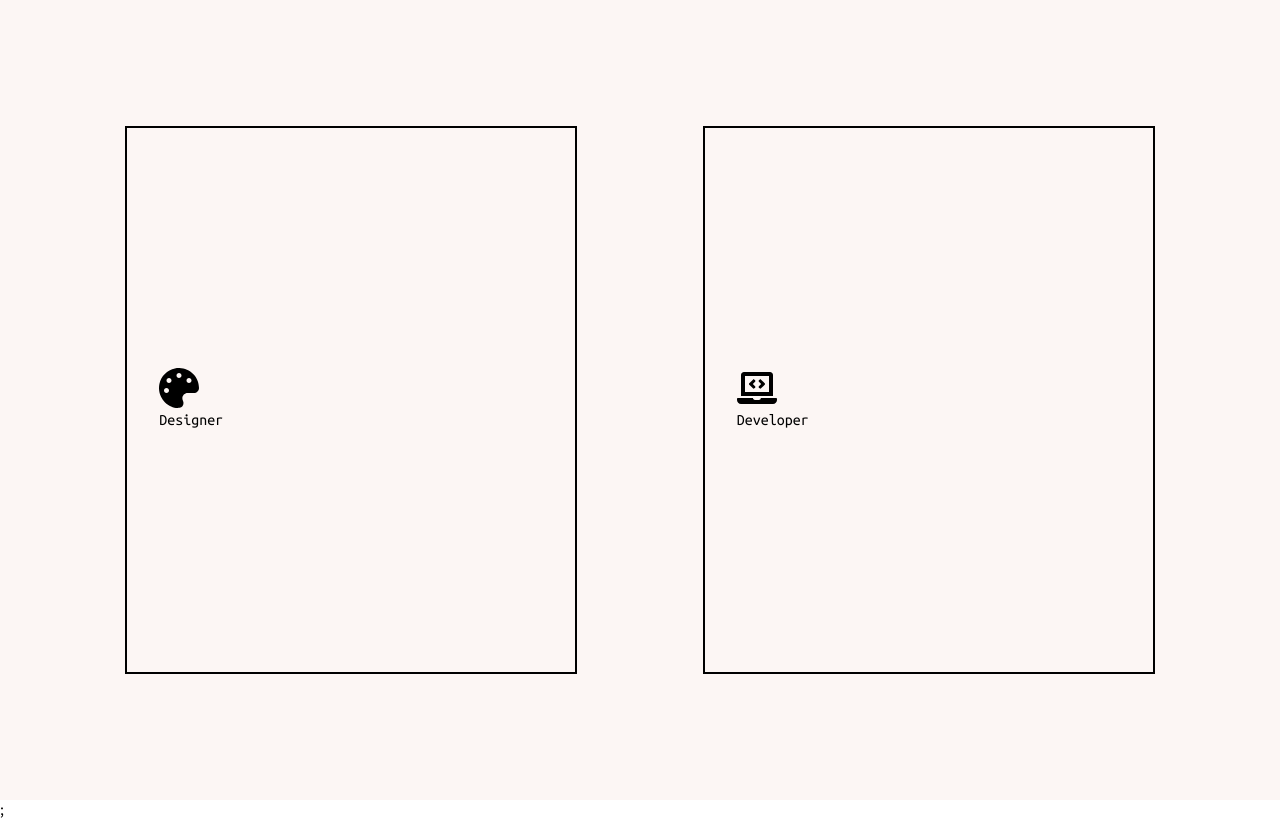
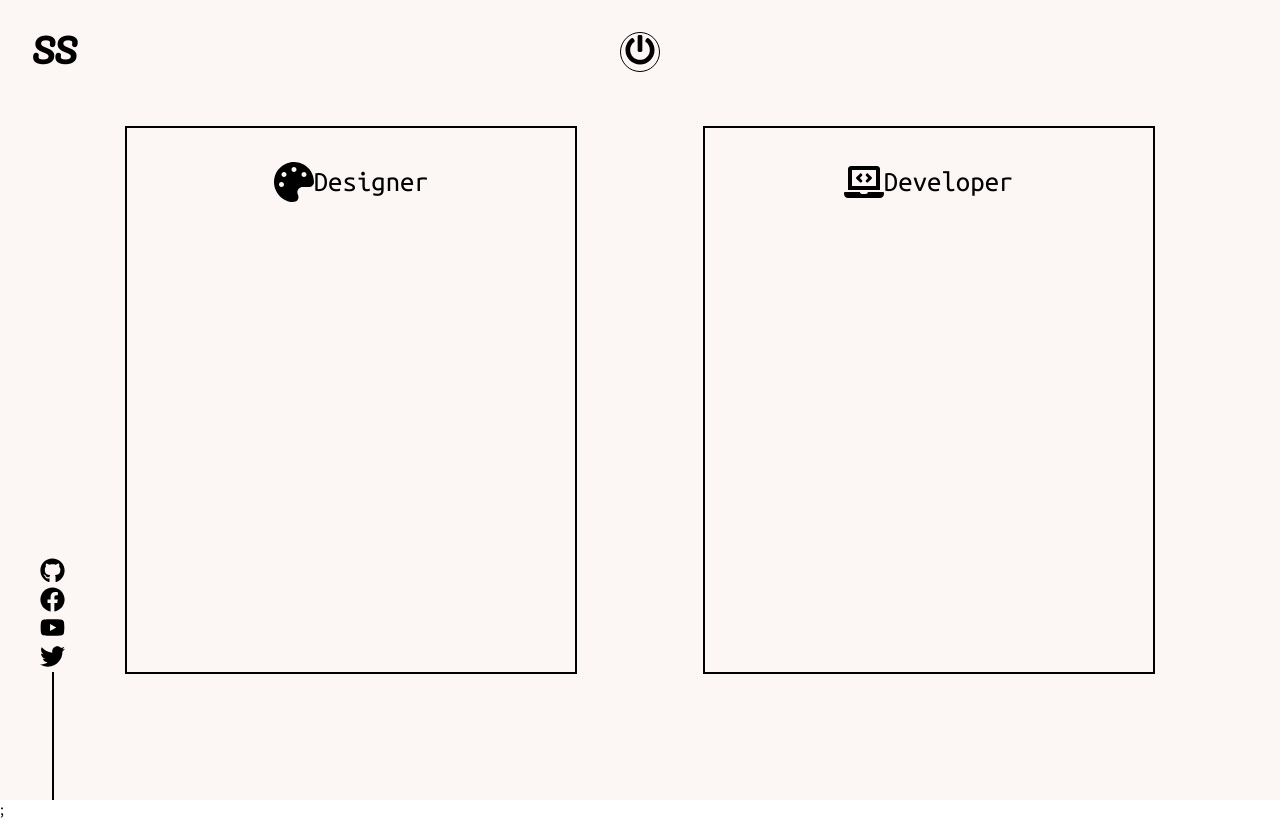
Before and after one commit to sharansharma94/portfolio, a React (Create React App) app: page /skills in a window 1280 px wide. Built offline with nearby package versions, Linux system fonts and the light colour scheme.

Commit message:
Common  comp added

```diff
--- a/src/components/pages/Skills.jsx
+++ b/src/components/pages/Skills.jsx
@@ -1,6 +1,9 @@
 import styled, { ThemeProvider } from "styled-components";
 import { lightTheme } from "../Themes";
 import { Design, Develope } from "../Svgs";
+import PowerButton from "../../common/PowerButton";
+import Logo from "../../common/Logo";
+import Socials from "../../common/Socials";
 
 const Box = styled.div`
   background-color: ${(props) => props.theme.body};
@@ -24,18 +27,38 @@ const Main = styled.div`
   font-family: "Ubuntu Mono", monospace;
   display: flex;
   flex-direction: column;
+  justify-content: space-between;
+  &:hover {
+    color: ${(props) => props.theme.body};
+    background-color: ${(props) => props.theme.text};
+  }
+`;
+
+const Title = styled.div`
+  display: flex;
   justify-content: center;
+  align-items: center;
+
+  font-size: calc(1em + 1vw);
 `;
 const Skills = () => {
   return (
     <ThemeProvider theme={lightTheme}>
       <Box>
+        <PowerButton />
+        <Logo theme="light" />
+        <Socials theme="light" />
+
         <Main>
-          <Design width={40} height={40} />
-          Designer
+          <Title>
+            <Design width={40} height={40} />
+            Designer
+          </Title>
         </Main>
         <Main>
-          <Develope width={40} height={40} /> Developer
+          <Title>
+            <Develope width={40} height={40} /> Developer
+          </Title>
         </Main>
       </Box>
       ;
```
